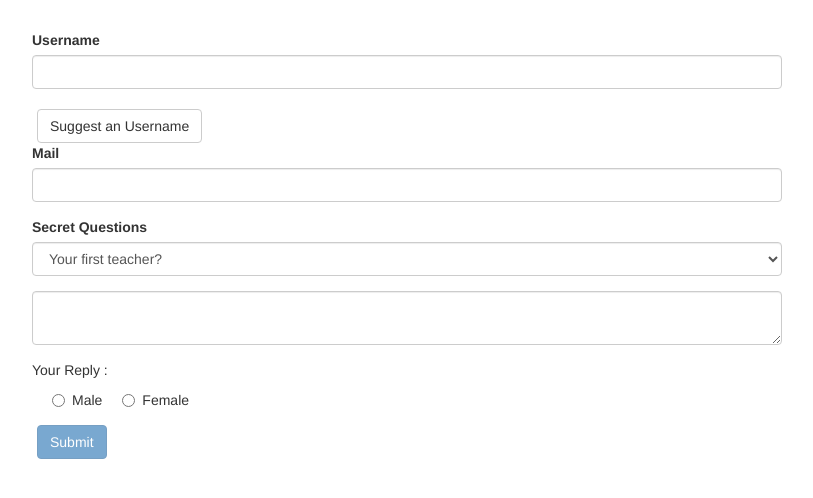
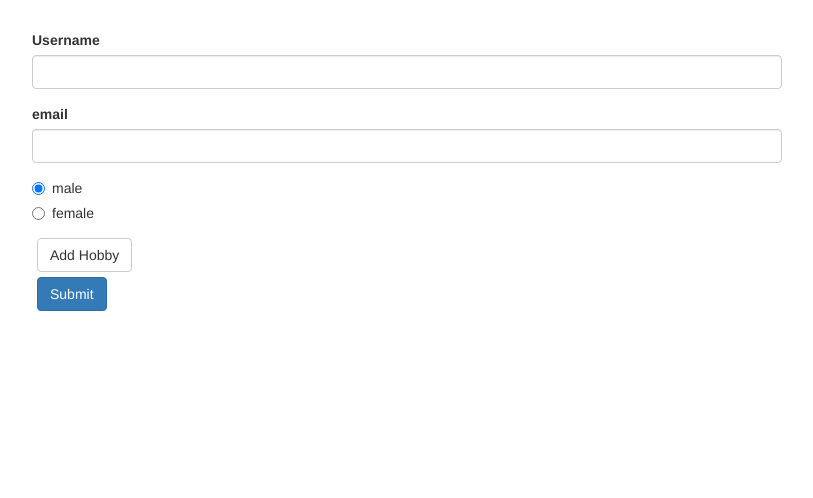
Before and after one commit to shivrajpro/angular-practice, an Angular app: page / in a window 1280 px wide. Shown: the top 498 px of the page, without its empty margins (233-1046 px from the left). Built offline with nearby package versions, Linux system fonts and the light colour scheme.

Commit message:
creating reactive forms

```diff
--- a/src/app/app.component.css
+++ b/src/app/app.component.css
@@ -6,3 +6,7 @@
 input.ng-invalid.ng-touched{
   border: 1px solid red;
 }
+
+input.ng-pending{
+  border: 2px solid yellow;
+}
--- a/src/app/app.component.html
+++ b/src/app/app.component.html
@@ -1,59 +1,40 @@
 <div class="container">
   <div class="row">
     <div class="col-xs-12 col-sm-10 col-md-8 col-sm-offset-1 col-md-offset-2">
-      <form (ngSubmit)="onSubmit()" #f="ngForm">
-        <div id="user-data" ngModelGroup="userData" #userData="ngModelGroup">
+      <form [formGroup]="signUpForm" (ngSubmit)="onSubmit()">
+        <div formGroupName="userData">
           <div class="form-group">
             <label for="username">Username</label>
-            <input type="text" id="username" class="form-control" ngModel name="username" required>
+            <input formControlName="username" type="text" id="username" class="form-control">
+            <span *ngIf="signUpForm.get('userData.username').touched && !signUpForm.get('userData.username').valid"
+              class="help-block">
+              <span *ngIf="this.signUpForm.get('userData.username').errors['userNameIsForbidden']">This name is invalid!</span>
+              <span *ngIf="this.signUpForm.get('userData.username').errors['required']">This field is required</span>
+            </span>
           </div>
-          <button class="btn btn-default" type="button" (click)="suggestUserName()">Suggest an Username</button>
           <div class="form-group">
-            <label for="email">Mail</label>
-            <input type="email" id="email" class="form-control" ngModel name="email" required email
-              #emailId="ngModel">
-            <span *ngIf="!emailId.valid && emailId.touched" class="help-block">Please enter a valid email id</span>
+            <label for="email">email</label>
+            <input formControlName="email" type="text" id="email" class="form-control">
+            <span *ngIf="signUpForm.get('userData.email').touched && !signUpForm.get('userData.email').valid"
+              class="help-block">Please enter a valid email</span>
+            <span *ngIf="validatingEmailMsg == 'PENDING'"> Validating Email ID, Please Wait... </span>
           </div>
         </div>
-        <p class="alert alert-danger" *ngIf="!userData.valid && userData.touched"><strong>Invalid!</strong> user data</p>
-        <div class="form-group">
-          <label for="secret">Secret Questions</label>
-          <select id="secret" class="form-control" [ngModel]="defaultQue" name="secret">
-            <option value="pet">Your first Pet?</option>
-            <option value="teacher">Your first teacher?</option>
-          </select>
-        </div>
-        <div class="form-group">
-          <textarea name="questionAns" class="form-control" id="" cols="2" rows="2" [(ngModel)]="answer"></textarea>
-        </div>
-        <p>Your Reply : {{answer}}</p>
-
-        <div class="radio">
-          <label for="" *ngFor="let gender of genders">
-            <label for="">
-              <input
-                type="radio"
-                name="gender"
-                class="radio"
-                ngModel
-                [value]="gender"
-              >
-              {{gender}}
-            </label>
+        <div class="radio" *ngFor="let gender of genders">
+          <label>
+            <input formControlName="gender" type="radio" [value]="gender">{{ gender }}
           </label>
         </div>
-        <button class="btn btn-primary" type="submit" [disabled]="!f.valid">Submit</button>
+        <div formArrayName="hobbies">
+          <button class="btn btn-default" (click)="onAddHobby()">Add Hobby</button>
+          <div class="form-group" *ngFor="let hobbyControl of getControls(); let i=index">
+            <br>
+            <input type="text" class="form-control" [formControlName]="i">
+          </div>
+        </div>
+        <span *ngIf="signUpForm.touched && !signUpForm.valid" class="help-block">Please enter valid data</span>
+        <button class="btn btn-primary" type="submit">Submit</button>
       </form>
     </div>
   </div>
-  <div class="row" *ngIf="submitted">
-    <div class="col-xs-12">
-      <h1>Your Data</h1>
-      <p>Username : {{user.username}} </p>
-      <p>Email : {{user.email}} </p>
-      <p>Secret Qusetion : {{user.secretQuestion}} </p>
-      <p>Answer : {{user.questionAnswer}} </p>
-      <p>Gender : {{user.gender}} </p>
-    </div>
-  </div>
 </div>
--- a/src/app/app.component.ts
+++ b/src/app/app.component.ts
@@ -1,63 +1,76 @@
-import { Component, ViewChild } from '@angular/core';
-import { NgForm } from '@angular/forms';
+import { Component, OnInit } from '@angular/core';
+import { FormGroup, FormControl, Validators, FormArray } from '@angular/forms';
+import { Observable } from 'rxjs';
 
 @Component({
   selector: 'app-root',
   templateUrl: './app.component.html',
   styleUrls: ['./app.component.css']
 })
-export class AppComponent {
-  @ViewChild('f') signUpForm: NgForm;
-  defaultQue = "teacher"; //one way binded
-  answer = '';
-  genders = ['Male', "Female"];
+export class AppComponent implements OnInit {
+  genders = ['male', 'female'];
+  forbiddenUsernames = ["Chris", "Anna"];
+  signUpForm: FormGroup;
+  validatingEmailMsg = "";
 
-  submitted:boolean = false;
+  ngOnInit(){
+    this.signUpForm = new FormGroup({
+      'userData': new FormGroup({
+        'username': new FormControl(null, [Validators.required, this.checkForbiddenUsernames.bind(this)]),
+        'email': new FormControl(null, [Validators.required, Validators.email], this.checkForbiddenEmails)
+      }),
+      'gender': new FormControl("male"),
+      'hobbies': new FormArray([])
+    });
+/*
+    this.signUpForm.valueChanges.subscribe(
+      (value)=>{
+        console.log(value);
+      }
+    );
 
-  user = {
-    username:'',
-    email:'',
-    secretQuestion:'',
-    questionAnswer:'',
-    gender:''
-  };
+ */
+    this.signUpForm.statusChanges.subscribe(
+      (status)=>{
+        console.log(status);
+        this.validatingEmailMsg = status;
+      }
+    );
+  }
 
-  suggestUserName() {
-    const suggestedName = 'Superuser';
-/*
-    this.signUpForm.form.setValue({
-      userData:{
-        username:suggestedName,
-        email:''
-      },
-      secret:'teacher',
-      questionAns:'',
-      gender:'Male'
+  onSubmit(){
+    console.log(this.signUpForm);
+  }
+
+  onAddHobby(){
+    const control = new FormControl(null, Validators.required);
+
+    (<FormArray>this.signUpForm.get('hobbies')).push(control);
+  }
+
+  getControls() {
+    return (<FormArray>this.signUpForm.get('hobbies')).controls;
+  }
+
+  checkForbiddenUsernames(control: FormControl): {[s:string]: boolean}{
+
+    if(this.forbiddenUsernames.indexOf(control.value) != -1)
+      return {'userNameIsForbidden': true};
+
+    return null;
+  }
+
+
+  //Asynchronoues validator
+  checkForbiddenEmails(control: FormControl): Promise<any> | Observable<any>{
+    const promise = new Promise<any>((resolve, reject)=>{
+      setTimeout(() => {
+        if(control.value == "test@test.com")
+          return resolve({"emailIsForbidden":true});
+        return resolve(null);
+      }, 3000);
     });
 
- */
-    this.signUpForm.form.patchValue({
-      userData:{
-        username:suggestedName
-      }
-    });
-  }
-
-  // onSubmit(form: NgForm) {
-  //   console.log(form);
-  // }
-
-  onSubmit(){
-    this.submitted = true;
-    console.log(this.signUpForm.form.value);
-
-    let signUpFormValues = this.signUpForm.form.value;
-    this.user.username = signUpFormValues.userData.username,
-    this.user.email = signUpFormValues.userData.email;
-    this.user.secretQuestion = signUpFormValues.secret;
-    this.user.questionAnswer = signUpFormValues.questionAns;
-    this.user.gender = signUpFormValues.gender;
-
-    this.signUpForm.form.reset(); //can pass the object as well
+    return promise;
   }
 }
--- a/src/app/app.module.ts
+++ b/src/app/app.module.ts
@@ -1,7 +1,6 @@
 import { BrowserModule } from '@angular/platform-browser';
 import { NgModule } from '@angular/core';
-import { FormsModule } from '@angular/forms';
-
+import { ReactiveFormsModule } from "@angular/forms";
 
 import { AppComponent } from './app.component';
 
@@ -11,7 +10,7 @@ import { AppComponent } from './app.component';
   ],
   imports: [
     BrowserModule,
-    FormsModule,
+    ReactiveFormsModule
   ],
   providers: [],
   bootstrap: [AppComponent]
```
